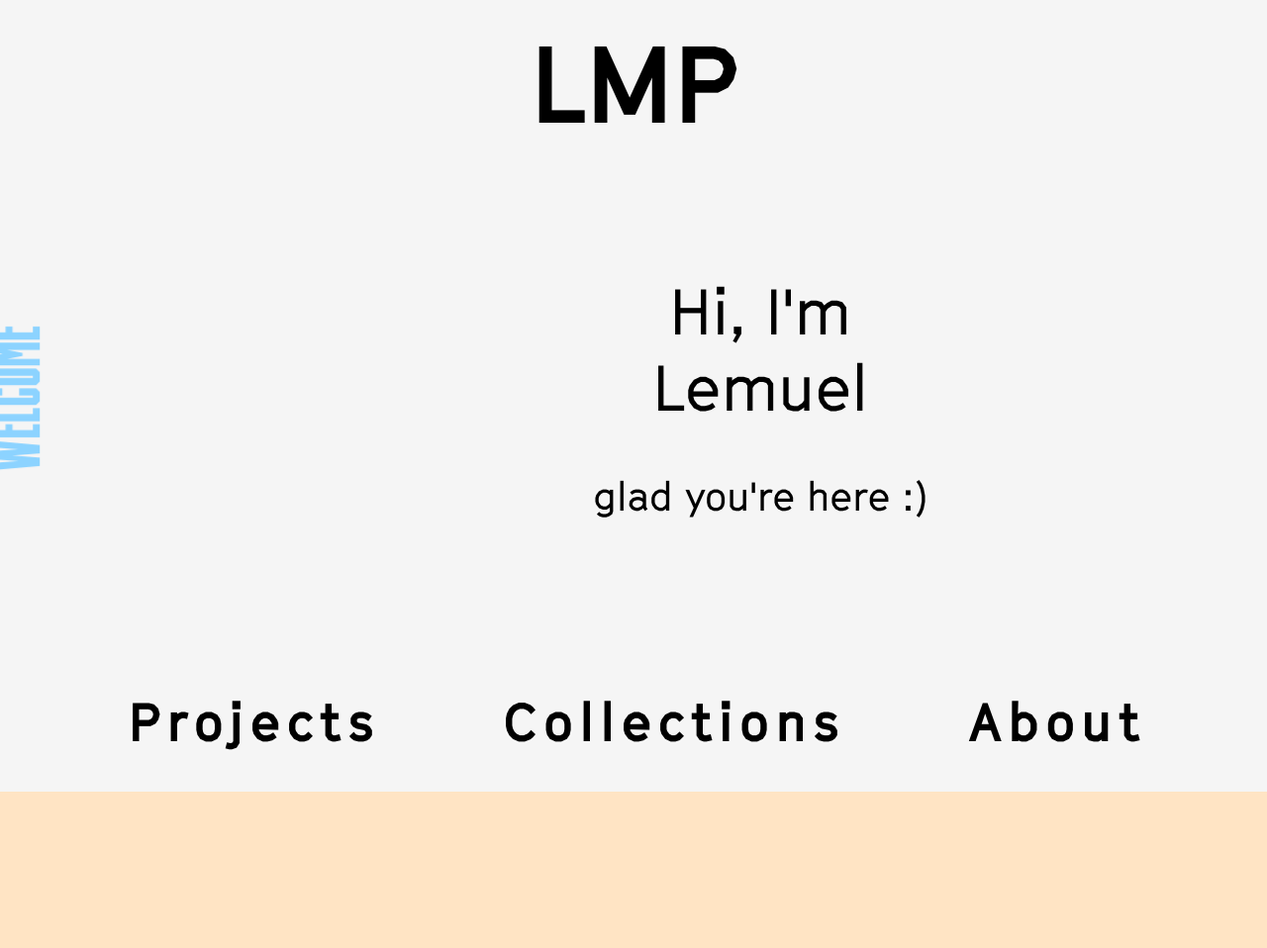
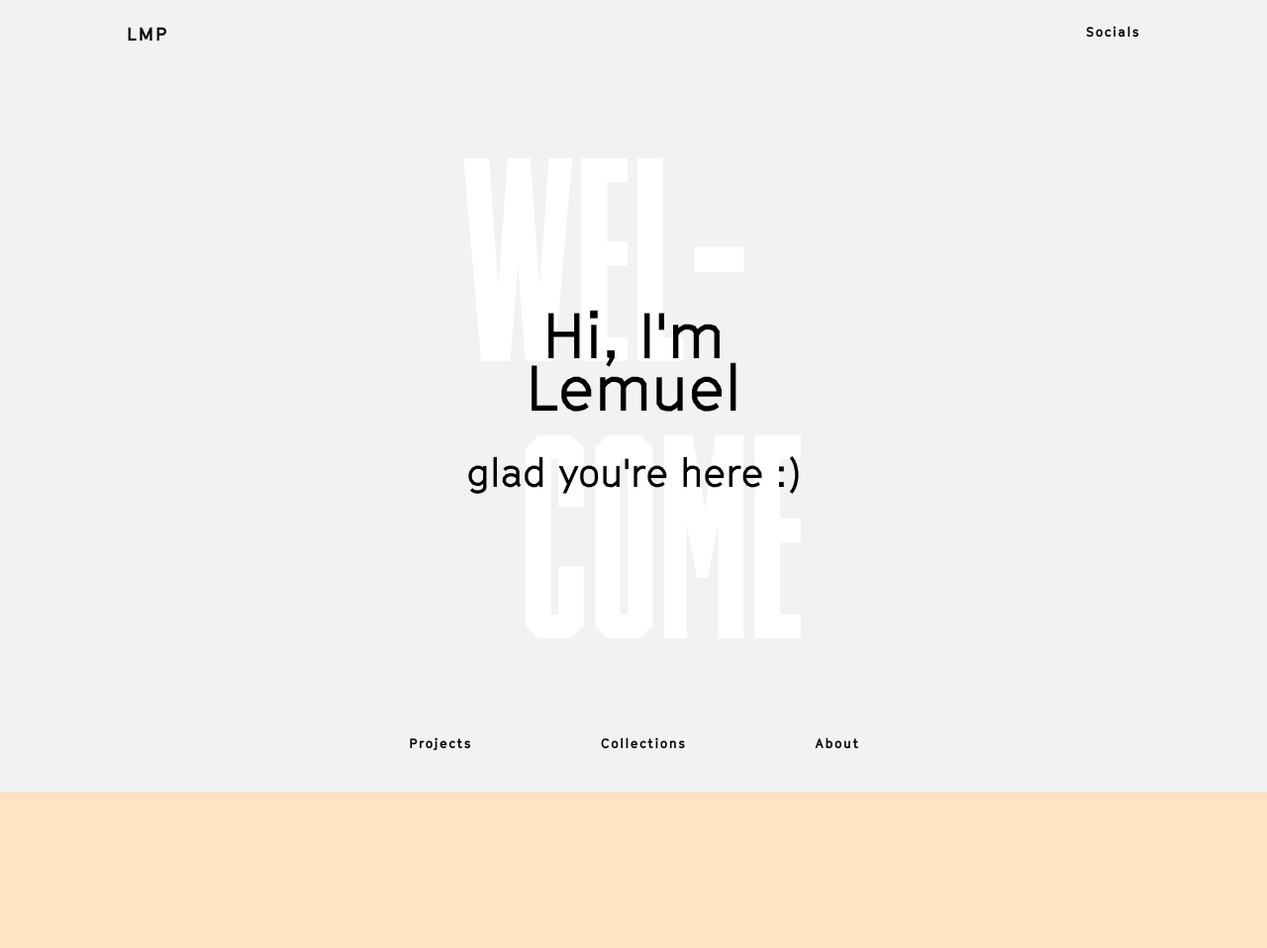
Before and after one commit to lemuelmpranoto/lemuelmpranoto.github.io, a PHP site: page /v2/index.html in a window 1280 px wide. Shown: the top 958 px of the page at 99% size. Run offline with PHP 8.4, Linux system fonts and the light colour scheme; some libraries are stand-ins or nearby versions.

Commit message:
added overlay nav menu

```diff
--- a/v2/about.html
+++ b/v2/about.html
@@ -150,7 +150,7 @@
          <div class="clip-text">
             <div class="mobile-contact-email">
                <div class="inner">
-                   <a class="email pointer-finger-cursor email-button" href="#" onclick="window.location='mailto:email@domain.com'; return false;">EMAIL ME</a>
+                   <a class="email pointer-finger-cursor email-button" href="#" onclick="window.location='mailto:lemuelmpranoto@gmail.com'; return false;">EMAIL ME</a>
                </div>
            </div>
          </div>
--- a/v2/index.html
+++ b/v2/index.html
@@ -35,6 +35,56 @@
          <a class="transition-link" id="mobile-header-title-home" href="index.html">LMP</a>
       </div>
    </header>
+
+   <!-- <div class="mobile-socials">
+      <input type="checkbox" id="active">
+      <label for="active" class="menu-btn"><i class="fas fa-bars" style="font-size: 1.1em;"></i></label>
+      <div class="wrapper">
+        <div class="inner">
+            <div class="list">
+               <ul>
+                  <li><a href="#">GitHub</a></li>
+                  <li><a href="#">LinkedIn</a></li>
+                  <li><a href="#">Instagram</a></li>
+                  <li><a href="#">Facebook</a></li>
+               </ul>
+            </div>
+            <div class="wrapper-footer">
+               <div>
+               *Desktop devices are recommended for best viewing experience.
+               </div>
+               <div style='padding-top: 2vh;'>
+                  &#169; Lemuel Matthew Pranoto
+               </div>
+            </div>
+         </div>
+      </div>
+   </div> -->
+
+   <div class="socials-link">
+      <span class="socials" onclick="openNav()">Socials</span>
+   </div>
+   <div id="myNav" class="overlay">
+      <a class="closebtn" onclick="closeNav()">&times;</a>
+      <div class="overlay-content">
+         <a class="overlay-links" href="https://github.com/lemuelmpranoto" target="_blank">GitHub</a>
+         <a class="overlay-links" href="https://www.linkedin.com/in/lemuel-pranoto-81282b193/" target="_blank">LinkedIn</a>
+         <a class="overlay-links" href="https://www.instagram.com/lemuelpranoto/?hl=en" target="_blank">Instagram</a>
+         <a class="overlay-links" href="https://www.facebook.com/lemuelmpranoto" target="_blank">Facebook</a>
+         <div class="wrapper-footer">
+            <div>
+            *Desktop devices are recommended for best viewing experience.
+            </div>
+            <div style='padding-top: 2vh;'>
+               &#169; Lemuel Matthew Pranoto
+            </div>
+         </div>
+      </div>
+
+   </div>
+
+
+
    <div class="nav-menu">
       <div class="menu-item">
          <a class="nav-menu-home" href="#projects">Projects</a>
@@ -86,7 +136,14 @@
 
    <div class="mobile-background-home" id="background-home">
       <div class="clip-text">
-         <a>WELCOME</a>
+         <div class="home-title-background">
+            <div class="home-title-upper">
+               WEL-
+            </div>
+            <div class="home-title-lower">
+               COME
+            </div>
+         </div>
       </div>
    </div>
 
--- a/v2/script.js
+++ b/v2/script.js
@@ -154,6 +154,13 @@ window.onload = function() {
             }, 500);
         })
     }
+}
+
+function openNav() {
+    document.getElementById("myNav").style.width = "100%";
+}
+function closeNav() {
+    document.getElementById("myNav").style.width = "";
 }
 
 document.addEventListener('mousemove', function(e) {
--- a/v2/style.css
+++ b/v2/style.css
@@ -126,12 +126,12 @@ ion-icon#icons-about-page:hover {
 .mobile-header-title {
     position: fixed;
     top: 3vh;
-    left: 50%;
-    transform: translateX(-50%);
+    left: 10%;
+    /* transform: translateX(-50%); */
     z-index: 10;
 }
 .mobile-header-title a {
-    font-size: 8vw;
+    font-size: 1.1em;
     font-weight: 700;
     letter-spacing: 0.2vw;
 }
@@ -144,6 +144,155 @@ ion-icon#icons-about-page:hover {
     transition: 0.5s;
     color: #f13c20;
 }
+
+
+
+
+
+
+
+
+.socials {
+    position: fixed;
+    right: 10%;
+    top: 3vh;
+    font-family: 'GTCinetypeRegular';
+    font-size: 0.8em;
+    font-weight: 700;
+    letter-spacing: 0.15em;
+    z-index: 10;
+    display: none;
+}
+
+.overlay {
+    height: 100%;
+    width: 0;
+    position: fixed;
+    z-index: 100;
+    top: 0;
+    right: 0;
+    background: #fff;
+    overflow-x: hidden;
+    transition: .5s;
+}
+.overlay-content {
+    position: absolute;
+    top: 50%;
+    transform: translateY(-50%);
+    width: 100%;
+    text-align: center;
+}
+.overlay a {
+    display: block;
+    font-size: 4vh;
+    top: 3%;
+    right: 10%;
+}
+.overlay .closebtn {
+    position: absolute;
+}
+.overlay-links {
+    padding: 1.5vh 0 1.5vh 0;
+}
+.wrapper-footer {
+    position: relative;
+    width: 70vw;
+    left: 50%;
+    padding-top: 10vh;
+    transform: translateX(-50%);
+    font-family: 'GTCinetypeRegular';
+    font-size: 0.8em;
+    font-weight: 700;
+}
+
+
+
+
+
+/*
+.mobile-socials {
+    position: fixed;
+    top: 3vh;
+    right: 10%;
+    z-index: 10;
+}
+input[type="checkbox"] {
+    display: none;
+}
+.mobile-socials .wrapper {
+    position: fixed;
+    top: 0;
+    left: 0;
+    height: 100%;
+    width: 100%;
+    background: linear-gradient(-135deg, #c850c0, #4158d0);
+    clip-path: circle(25px at calc(0% - 45px) 45px);
+    transition: all 0.3s ease-in-out;
+}
+#active:checked~.wrapper {
+    clip-path: circle(75%);
+}
+.wrapper .inner {
+    position: relative;
+    max-width: 50vw;
+    display: table;
+    top: 50%;
+    left: 50%;
+    transform: translate(-50%,-50%);
+    text-align: center;
+  }
+  .list {
+    padding-bottom: 5vh;
+  }
+
+  .menu-btn {
+    z-index: 5;
+    transition: all 0.3s ease-in-out;
+  }
+
+  #active:checked~.menu-btn {
+    background: #fff;
+    color: #4158d0;
+  }
+
+  #active:checked~.menu-btn i:before {
+    content: "\f00d";
+  }
+
+  .wrapper ul {
+    list-style: none;
+    text-align: center;
+  }
+
+  .wrapper ul li {
+    margin: 0 0;
+  }
+
+  .wrapper ul li a {
+    color: none;
+    text-decoration: none;
+    font-size: 30px;
+    font-weight: 500;
+    color: #fff;
+    position: relative;
+    transition: all 0.3s ease;
+  }
+
+  .wrapper ul li a:after {
+    position: absolute;
+    content: "";
+    background: #fff;
+    width: 100%;
+    height: 50px;
+    left: 0;
+    transform: scaleY(0);
+    z-index: -1;
+    transition: transform 0.3s ease;
+  } */
+
+
+
+
 
 
 
@@ -227,7 +376,7 @@ ion-icon#icons-about-page:hover {
     padding: 0 5vw 0 5vw;
 }
 .mobile-nav-menu a {
-    font-size: 4vw;
+    font-size: 0.8em;
     font-weight: 700;
 }
 
@@ -280,20 +429,25 @@ ion-icon#icons-about-page:hover {
     position: relative;
     height: 100vh;
     width: 100vw;
-    background-color:#f5f5f5;
+    background-color:#f2f2f2;
+    font-family: 'TIMMONS NY';
+    font-size: calc(var(--vh, 0.35vh) * 100);
+    color: #fff;
     z-index: 5;
 }
-.mobile-background-home a {
+.home-title-background {
     position: fixed;
-    left: -5%;
+    left: 50%;
     top: 50%;
     transform-origin: center center;
-    transform:  rotate(-90deg) translateX(25%);
-    font-family: 'TIMMONS NY';
-    font-size: calc(var(--vh, 0.1vh) * 100);
-    color: #8cd3ff;
+    transform: translate(-50%, -50%);
 }
-
+.home-title-upper {
+    transform: translateX(-10%);
+}
+.home-title-lower {
+    transform: translateX(10%);
+}
 
 .home-intro {
     position: absolute;
@@ -314,7 +468,7 @@ ion-icon#icons-about-page:hover {
 .mobile-home-intro {
     position: absolute;
     top: 50%;
-    left: 60%;
+    left: 50%;
     transform: translate(-50%, -50%);
     /* width: 60vw; */
     z-index: 6;
@@ -325,11 +479,11 @@ ion-icon#icons-about-page:hover {
 }
 .mobile-home-intro .intro-top {
     position: relative;
-    transform: translateY(-3vh);
+    /* transform: translateY(-3vh); */
 }
 .mobile-home-intro .intro-bottom {
     position: relative;
-    transform: translateY(3vh);
+    /* transform: translateY(3vh); */
 }
 .mobile-home-intro #intro-title {
     font-size: 8vh;
@@ -979,6 +1133,7 @@ footer .copyright.home a {
     }
 
 
+
     .mobile-background-home {
         display: block;
     }
@@ -1009,6 +1164,9 @@ footer .copyright.home a {
     .scroll-icon {
         display: none;
     }
+    .socials {
+        display: block;
+    }
 
     .rocket {
         display: none;
```
